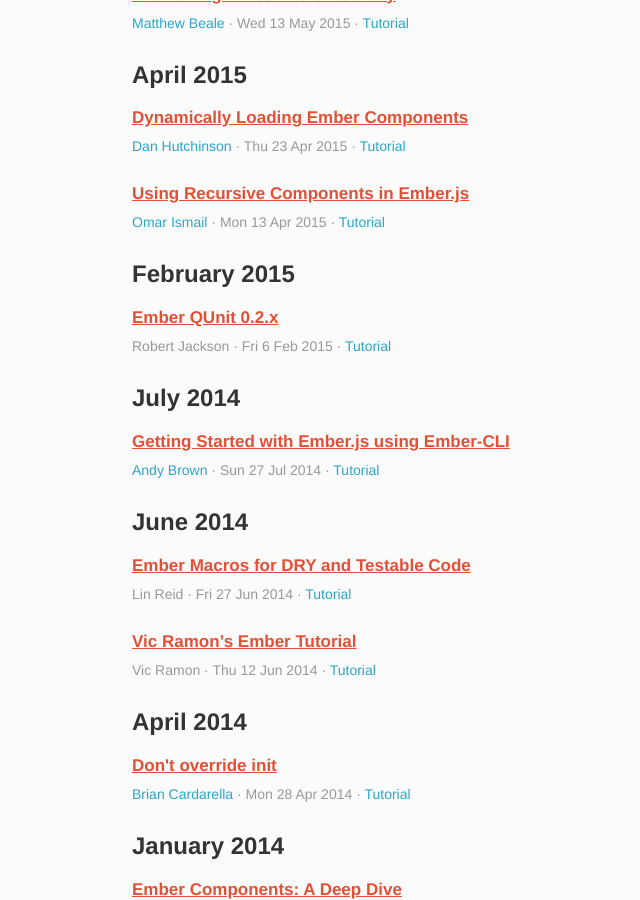
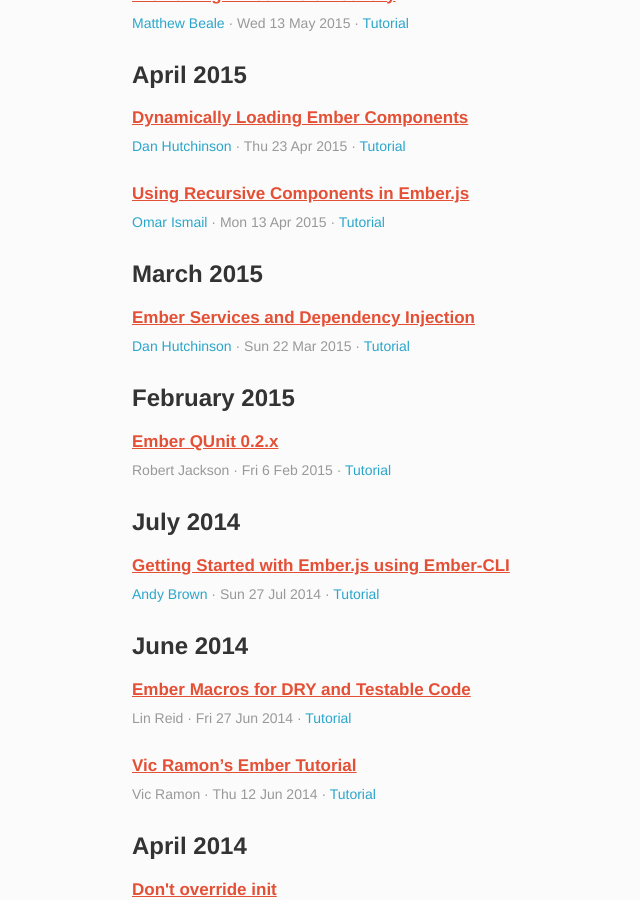
Before and after one commit to emberwatch/emberwatch, a Jekyll site: the page built from tutorials.html, in a window 1280 px wide and 900 px high, scrolled down 3867 px. Shown: the whole window, without its empty margins (48-688 px from the left). Built offline with Jekyll 4.4.1, drawn with Linux system fonts in a browser that asks for light colours; Markdown is read by kramdown in place of the engine named in the settings; comment, search, counter and statistics services are not loaded.

Commit message:
[Add Article] Ember Services and Dependency Injection

```diff
--- a/_data/tutorials.yml
+++ b/_data/tutorials.yml
@@ -385,6 +385,12 @@
   date: '2015-04-13'
   urls:
   - https://robots.thoughtbot.com/using-recursive-components-in-emberjs
+- title: Ember Services and Dependency Injection
+  author_ids:
+  - 272
+  date: '2015-03-22'
+  urls:
+  - http://www.hutchinson.io/ember-services-and-dependency-injection/
 - title: Ember QUnit 0.2.x
   author_ids:
   - 123
```
